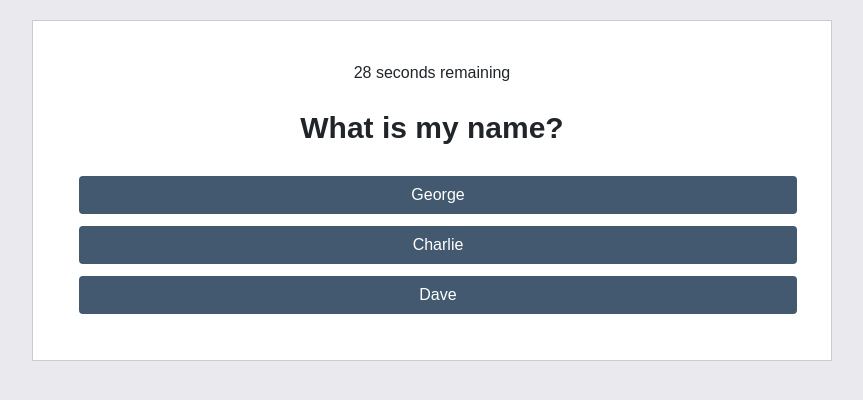
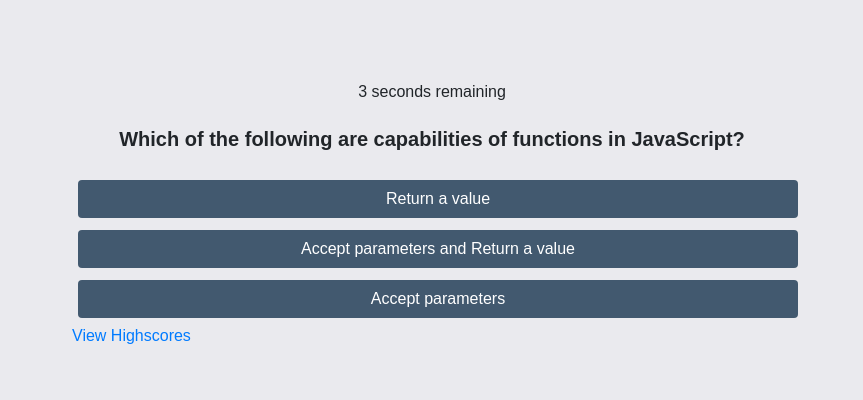
Before and after one commit to evadllewop/TimedQuiz, a plain HTML site: page index.html in a window 1280 px wide. Both pictures are taken after a click on the button "Start Quiz". Shown: the whole page, without its empty margins (208-1071 px from the left). Drawn offline with nearby package versions, Linux system fonts and the light colour scheme.

Commit message:
updated questions

```diff
--- a/Assets/script.js
+++ b/Assets/script.js
@@ -5,14 +5,23 @@ var qEl = document.getElementById("question");
 var timeEl = document.getElementById("timer");
 var counter = document.getElementById("counter");
 var timeGauge = document.getElementById("timeGauge");
+var scoreDiv = document.getElementById("scoreContainer");
 var choiceA = document.getElementById("A");
 var choiceB = document.getElementById("B");
 var choiceC = document.getElementById("C");
-// var answerStat = document.getElementById("answerStat");
+var answerStat = document.getElementById("answerStat");
+var highScoresEl = document.getElementById("highScores");
+
+var highScores = document.createElement('a');
+highScores.textContent = "View Highscores";
+highScoresEl.appendChild(highScores);
+highScores.href = "#";
+highScores.setAttribute("style", "margin-top:40px; font-size:16px; text-align:center;");
+
 
 
 var h1El = document.createElement("h1");
-h1El.textContent = "Welcome To My Quiz";
+h1El.textContent = "My Javascript Quiz";
 introEl.appendChild(h1El);
 h1El.setAttribute("style", "margin-bottom:20px; font-size:50px; text-align:center;");
 
@@ -33,44 +42,55 @@ qEl.setAttribute("style", "margin-bottom:20px; text-align:center;");
 
 var questions = [
     {
-        question: "What is my name?",
-        choiceA: "George",
-        choiceB: "Charlie",
-        choiceC: "Dave",
+        question: "Which of the following are capabilities of functions in JavaScript?",
+        choiceA: "Return a value",
+        choiceB: "Accept parameters and Return a value",
+        choiceC: "Accept parameters",
         correct: "C"
     }, {
-        question: "What is my boy cat's name?",
-        choiceA: "Abigail",
-        choiceB: "Dario",
-        choiceC: "Stanley",
+        question: "Which of the following is not a valid JavaScript variable name?",
+        choiceA: "2names",
+        choiceB: "_first_and_last_names",
+        choiceC: "FirstAndLast",
+        correct: "A"
+    }, {
+        question: "It is possible to nest functions in JavaScript",
+        choiceA: "True",
+        choiceB: "False",
+        choiceC: "Neither",
+        correct: "A"
+    }, {
+        question: "What is mean by “this” keyword in javascript?",
+        choiceA: "It referes previous object",
+        choiceB: "It refers current object",
+        choiceC: "It is variable which contains value",
         correct: "B"
     }, {
-        question: "What is my wife's name?",
-        choiceA: "Etholine",
-        choiceB: "Gertrudine",
-        choiceC: "LaDonna",
-        correct: "C"
-    }
+        question: "What are variables used for in JavaScript?",
+        choiceA: "Storing numbers, dates, or other values",
+        choiceB: "Varying randomly",
+        choiceC: "Causing high-school algebra flashbacks",
+        correct: "A"
+    },
 ];
 
 var lastQuestion = questions.length - 1;
 var runningQuestion = 0;
 var questionTime = 10;
 var count = 0;
-// const gaugeWidth = 150; // 150px
-// const gaugeUnit = gaugeWidth / questionTime;
-// let TIMER;
-let score = 0;
+const gaugeWidth = 150; // 150px
+const gaugeUnit = gaugeWidth / questionTime;
+let TIMER;
+// var score = 0;
 
 
 buttonEl.addEventListener("click", startQuiz);
 
 function startQuiz() {
     introEl.style.display = "none";
+    setTime();
     renderQuestion();
     quiz.style.display = "block";
-    // renderProgress();
-    setTime();
 }
 
 function renderQuestion() {
@@ -88,13 +108,11 @@ function checkAnswer(answer) {
     console.log(answer);
     var score = 0;
     if (questions[runningQuestion].correct == answer) {
-        // answer is correct
+
         score++;
-        // change progress color to green
+        alert(score);
         answerIsCorrect();
     } else {
-        // answer is wrong
-        // change progress color to red
         answerIsWrong();
     }
     count = 0;
@@ -102,19 +120,16 @@ function checkAnswer(answer) {
         runningQuestion++;
         renderQuestion();
     } else {
-        // end the quiz and show the score
-        clearInterval(TIMER);
         scoreRender();
     }
 }
 
 function answerIsCorrect() {
-    // console.log("yep");
+
     var answerCorrect = document.createElement("p");
     answerCorrect.textContent = "Correct";
     answerStat.appendChild(answerCorrect);
-    answerCorrect.setAttribute("style", "color:green; font-size:20px; font-weight:bold; margin-top:20px; text-align:center;");
-
+    answerCorrect.setAttribute("style", "color:green; font-size:24px; margin-top:20px; text-align:center;");
     var answerTime = 1;
     var answerInterval = setInterval(function () {
         answerTime--;
@@ -123,21 +138,15 @@ function answerIsCorrect() {
             clearInterval(answerInterval);
             answerCorrect.style.display = "none";
         }
-
     }, 500);
 }
 
+function answerIsWrong() {
 
-
-
-// answer is Wrong
-function answerIsWrong() {
-    // console.log("nope");
     var answerWrong = document.createElement("p");
     answerWrong.textContent = "Wrong";
     answerStat.appendChild(answerWrong);
-    answerWrong.setAttribute("style", "color:orange; font-size:20px; font-weight:bold; margin-top:20px; text-align:center;");
-
+    answerWrong.setAttribute("style", "color:orange; font-size:24px; text-align:center;");
     var answerTime = 1;
     var answerInterval = setInterval(function () {
         answerTime--;
@@ -146,15 +155,11 @@ function answerIsWrong() {
             clearInterval(answerInterval);
             answerWrong.style.display = "none";
         }
-
     }, 500);
-
-
 }
 
-// counter render
+var secondsLeft = 5;
 
-var secondsLeft = 30;
 function setTime() {
     var timerInterval = setInterval(function () {
         secondsLeft--;
@@ -163,23 +168,16 @@ function setTime() {
 
         if (secondsLeft === 0) {
             clearInterval(timerInterval);
-            sendMessage();
+            scoreRender();
+            timeEl.style.display = "none";
         }
 
     }, 1000);
 }
 
-function answerTime() {
+function scoreRender() {
 
-
+    scoreDiv.style.display = "block";
+    quiz.style.display = "none";
+    scoreDiv.innerHTML = "You're done! Let's see how you did...";
 }
-
-function sendMessage() {
-    timeEl.textContent = "you suck";
-
-    var imgEl = document.createElement("img");
-
-    imgEl.setAttribute("src", "images/image_1.jpg");
-    mainEl.appendChild(imgEl);
-
-}
--- a/Assets/style.css
+++ b/Assets/style.css
@@ -7,18 +7,18 @@ body {
     font-family: Arial, Helvetica, sans-serif;
 }
 
-#container {;
-    background-color: white;
+#container {
+
     width: 800px;
+    height:600px;
     padding: 40px;
     margin: auto;
-    margin-top: 20px;
-    border: solid 1px #cccccc;
+    margin-top: 40px;
 }
 
   #question {
     font-weight:bold;
-    font-size: 30px;;
+    font-size: 20px;;
   }
   .choice, button {
     width: 100%;
@@ -53,3 +53,12 @@ body {
     background-color:#314453;
     text-decoration: none;
   }
+
+  #scoreContainer{
+    margin : 20px auto;
+    width : 800px;
+    height: 400px;
+    border-radius: 5px;
+    position: relative;
+    display: none;
+  }
--- a/index.html
+++ b/index.html
@@ -12,20 +12,21 @@
 
 <body>
     <div id="container">
+        <div id="timer"></div>
         <div id="quizIntro"></div>
+        <div id="scoreContainer" style="display: none"></div>
+
         <div id="quiz" style="display:none;">
-            <div id="timer">
-                <div id="counter"></div>
-                <div id="btimeGauge"></div>
-                <div id="timeGauge"></div>
-            </div>
             <div id="question"></div>
             <div id="choices">
                 <div class="choice" id="A" onclick="checkAnswer('A')"></div>
                 <div class="choice" id="B" onclick="checkAnswer('B')"></div>
                 <div class="choice" id="C" onclick="checkAnswer('C')"></div>
+                <div id="highScores"></div>
             </div>
+
             <div id="answerStat"></div>
+
         </div>
     </div>
 
```
